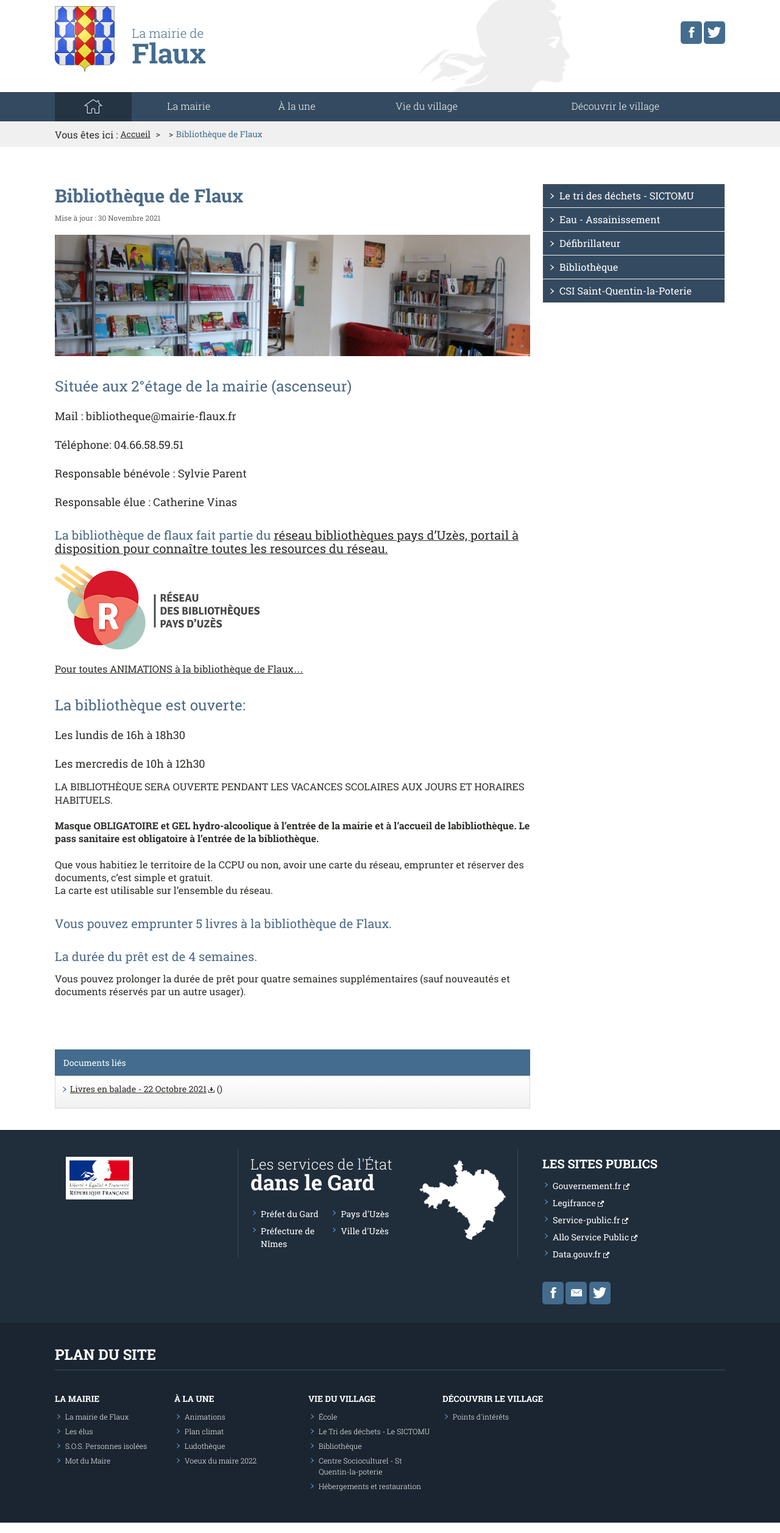
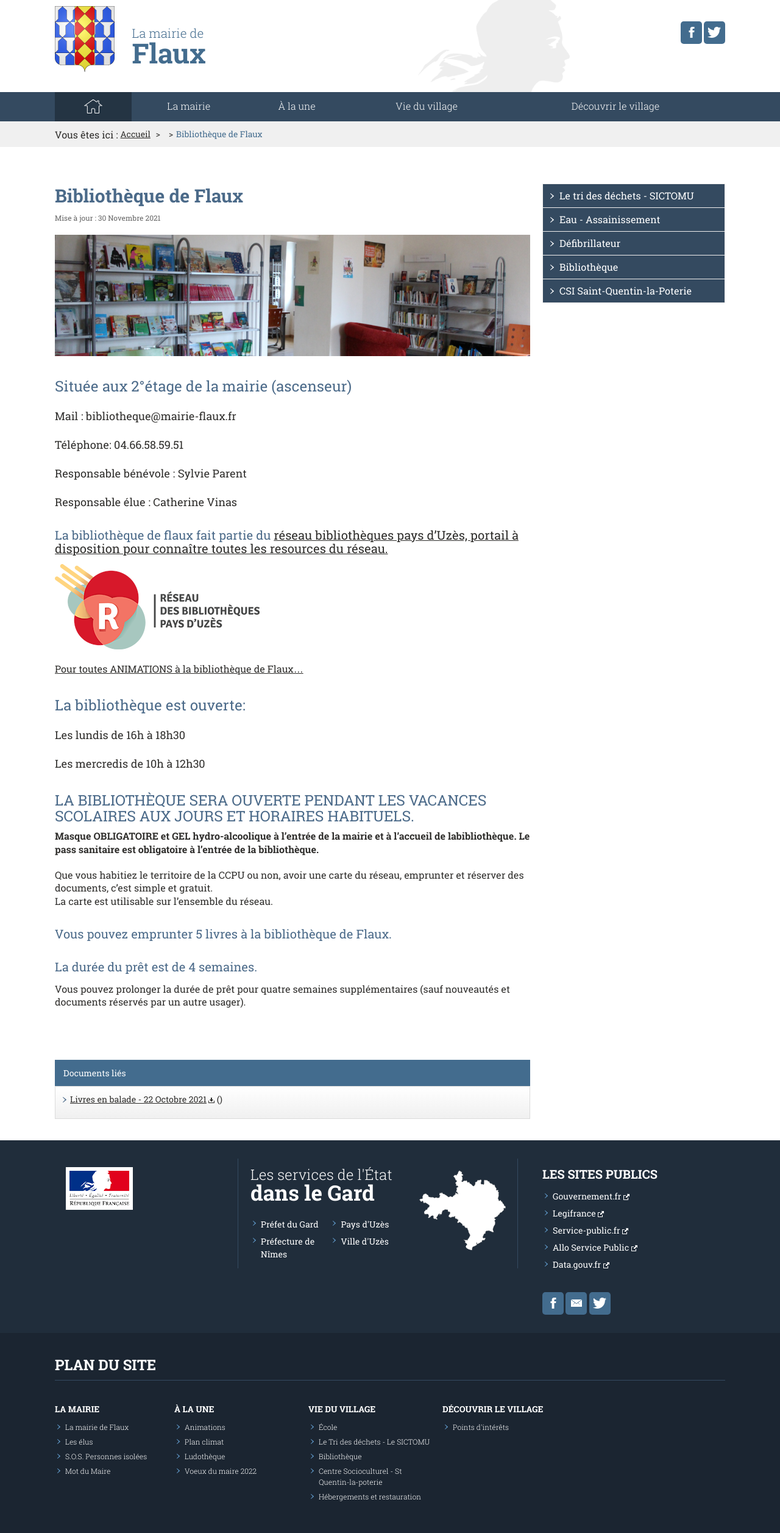
Before and after one commit to Flaux-Village/flaux-village.github.io, a Jekyll site: the page built from bibliotheque.md, in a window 1280 px wide. Shown: the whole page at 61% size. Built offline with Jekyll 4.4.1, drawn with Linux system fonts in a browser that asks for light colours; our own code applies the rules of GitHub Pages for plain Markdown files.

```diff
--- a/bibliotheque.md
+++ b/bibliotheque.md
@@ -47,7 +47,7 @@ menu_secondaire:
 ### Les lundis de 16h à 18h30 <br>
 ### Les mercredis de 10h à 12h30 <br>
 
-LA BIBLIOTHÈQUE SERA OUVERTE PENDANT LES VACANCES SCOLAIRES AUX JOURS ET HORAIRES HABITUELS.<br>
+# LA BIBLIOTHÈQUE SERA OUVERTE PENDANT LES VACANCES SCOLAIRES AUX JOURS ET HORAIRES HABITUELS.<br>
 
 <b>Masque OBLIGATOIRE et GEL hydro-alcoolique à l’entrée de la mairie et à l’accueil de labibliothèque. Le pass sanitaire est obligatoire à l’entrée de la bibliothèque.</b><br>
 
```
